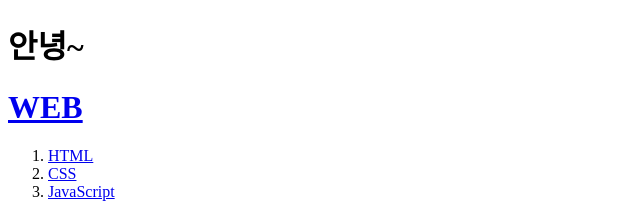
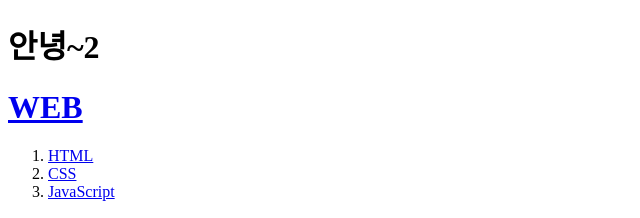
Before and after one commit to yeseul726/nodejs-study, a website: page index.html in a window 1280 px wide. Shown: the top 218 px of the page, 0-640 px from the left. Drawn offline with Linux system fonts and the light colour scheme.

Commit message:
깃허브-헤로쿠 연동 배포 테스트

```diff
--- a/index.html
+++ b/index.html
@@ -5,7 +5,7 @@
   <meta charset="utf-8">
 </head>
 <body>
-  <h1>안녕~</h1>
+  <h1>안녕~2</h1>
   <h1><a href="index.html">WEB</a></h1>
   <ol>
     <li><a href="1.html">HTML</a></li>
```
